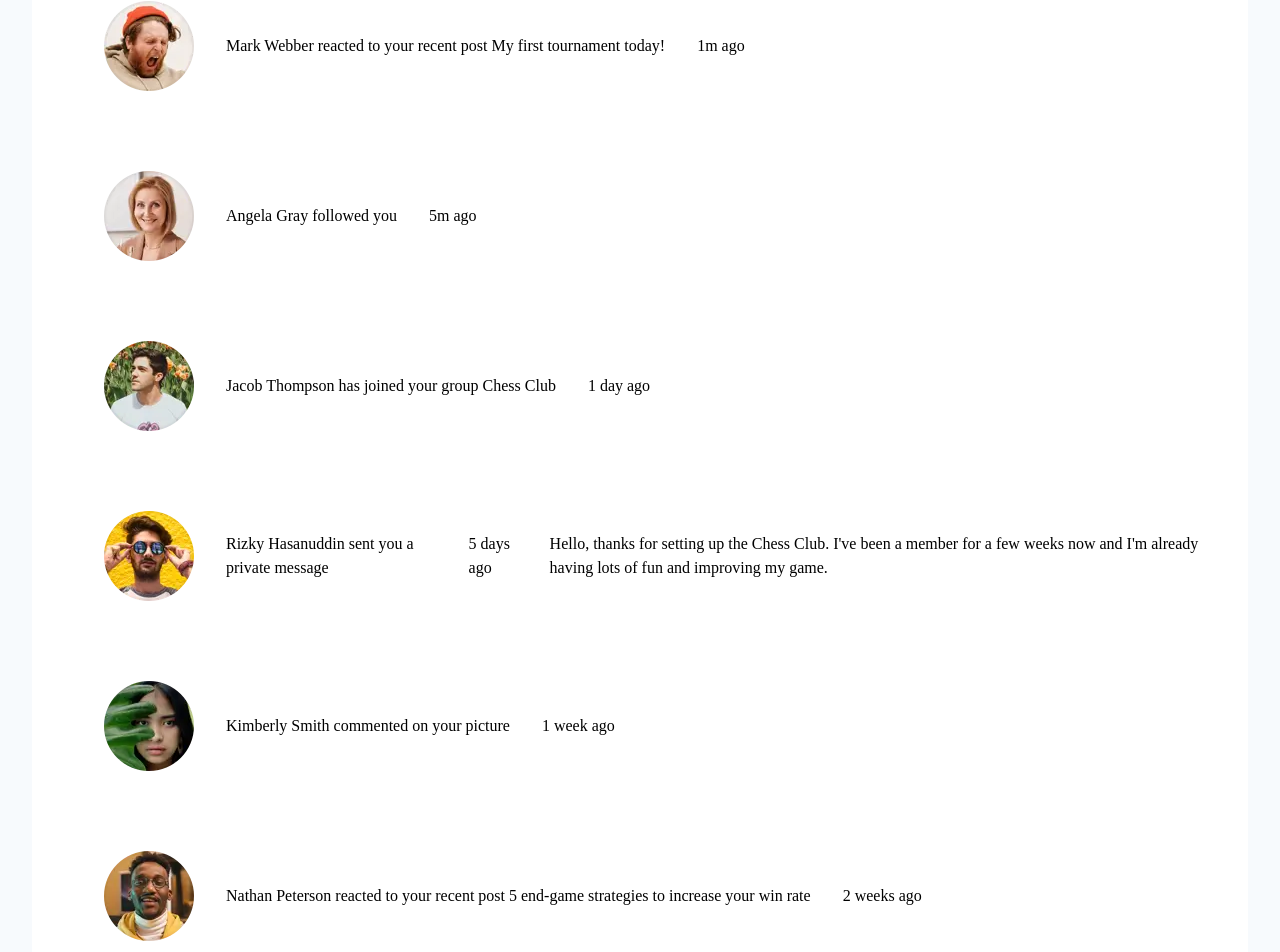
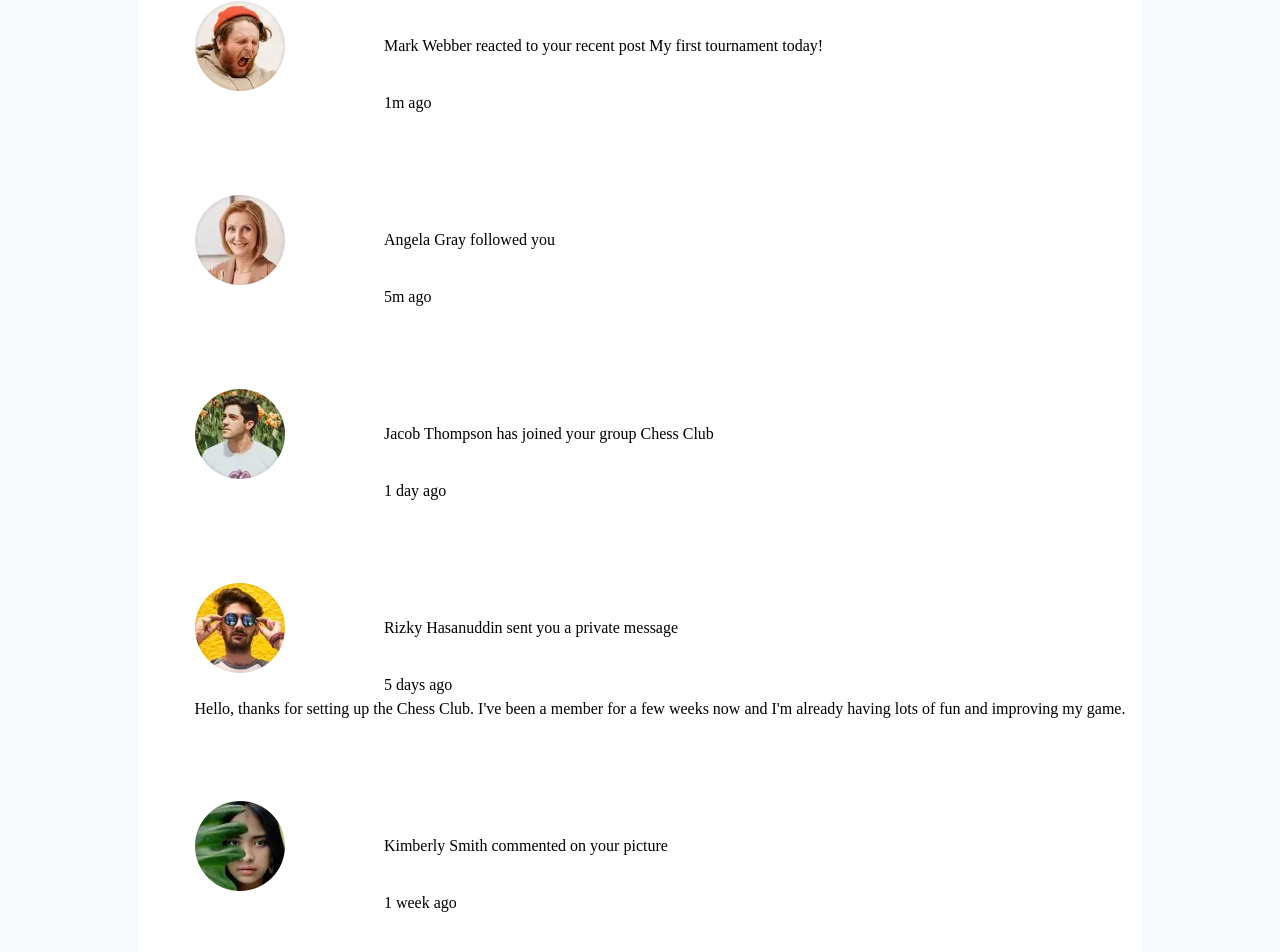
Before and after one commit to sclingan/notifications-page, a React (Vite) app: page / in a window 1280 px wide. Shown: the part 147-1099 px from the top of the page. Built offline with nearby package versions, Linux system fonts and the light colour scheme.

Commit message:
Adding styles and layout to list items

```diff
--- a/src/App.css
+++ b/src/App.css
@@ -66,7 +66,7 @@ body {
   display: flex;
   flex-direction: column;
   align-items: center;
-  margin-inline: 2rem;
+  margin-inline: 1rem;
   margin-block: 2rem;
 }
 
@@ -74,7 +74,7 @@ main {
   border-radius: 1rem;
   background-color: var(--neutral-white);
   padding-block: 2rem;
-  padding-inline: 2rem;
+  padding-inline: 1rem;
 }
 
 header {
@@ -83,7 +83,8 @@ header {
   gap: 1rem;
   align-items: baseline;
   justify-content: space-between;
-  /* margin-left: 3rem; */
+  flex-wrap: nowrap;
+  padding-inline: 2rem;
 }
 
 section {
@@ -95,13 +96,29 @@ ol {
 }
 
 li {
-  display: flex;
-  flex-direction: row;
-  gap: 2rem;
+  /* display: flex; */
+  /* flex-direction: row; */
+  /* gap: 2rem; */
+  /* flex-wrap: wrap; */
+  display: grid;
+  grid-template-columns: 20% auto;
   align-items: center;
+  column-gap: 0.2rem;
   padding-block: 2rem;
   border-radius: 1rem;
   margin-block: 1rem;
+}
+
+.post {
+  grid-column: 2/2;
+}
+
+.post-time {
+  grid-column: 2/2;
+}
+
+.post-comments {
+  grid-column: 1/3;
 }
 
 button {
@@ -119,8 +136,7 @@ button {
 }
 
 img {
-  max-width: 10%; /* check this size */
-  /* padding-block: 1rem; */
+  max-width: 60%;
 }
 
 .sr-only:not(:focus):not(:active) {
--- a/src/section.tsx
+++ b/src/section.tsx
@@ -13,46 +13,46 @@ function Section() {
          <ol>
              <li>
               <img src={mark} alt=""></img>
-              <p>Mark Webber reacted to your recent post My first tournament today!</p>
-                 1m ago
+              <p className='post'>Mark Webber reacted to your recent post My first tournament today!</p>
+                 <p className='post-time'>1m ago</p>
              </li>
 
              <li>
               <img src={angela} alt=""></img>
-              <p>Angela Gray followed you</p>
-                 5m ago
+              <p className='post'>Angela Gray followed you</p>
+                 <p className='post-time'>5m ago</p>
              </li>
 
              <li>
               <img src={jacob} alt=""></img>
-              <p>Jacob Thompson has joined your group Chess Club</p>
-                 1 day ago
+              <p className='post'>Jacob Thompson has joined your group Chess Club</p>
+                 <p className='post-time'>1 day ago</p>
              </li>
 
              <li>
               <img src={rizky} alt=""></img>
-              <p>Rizky Hasanuddin sent you a private message</p>
-                 5 days ago
-              <p>Hello, thanks for setting up the Chess Club. I've been a member for a few weeks now and
+              <p className='post'>Rizky Hasanuddin sent you a private message</p>
+                 <p className='post-time'>5 days ago</p>
+              <p className='post-comments'>Hello, thanks for setting up the Chess Club. I've been a member for a few weeks now and
                 I'm already having lots of fun and improving my game.</p>
               </li>
 
              <li>
               <img src={kimberly} alt=""></img>
-              <p>Kimberly Smith commented on your picture</p>
-                 1 week ago
+              <p className='post'>Kimberly Smith commented on your picture</p>
+                 <p className='post-time'>1 week ago</p>
              </li>
 
              <li>
               <img src={nathan} alt=""></img>
-              <p>Nathan Peterson reacted to your recent post 5 end-game strategies to increase your win rate</p>
-                 2 weeks ago
+              <p className='post'>Nathan Peterson reacted to your recent post 5 end-game strategies to increase your win rate</p>
+                 <p className='post-time'>2 weeks ago</p>
               </li>
 
              <li>
               <img src={anna} alt=""></img>
-              <p>Anna Kim left the group Chess Club</p>
-                 2 weeks ago
+              <p className='post'>Anna Kim left the group Chess Club</p>
+                 <p className='post-time'>2 weeks ago</p>
              </li>
          </ol>
       </section>
```
